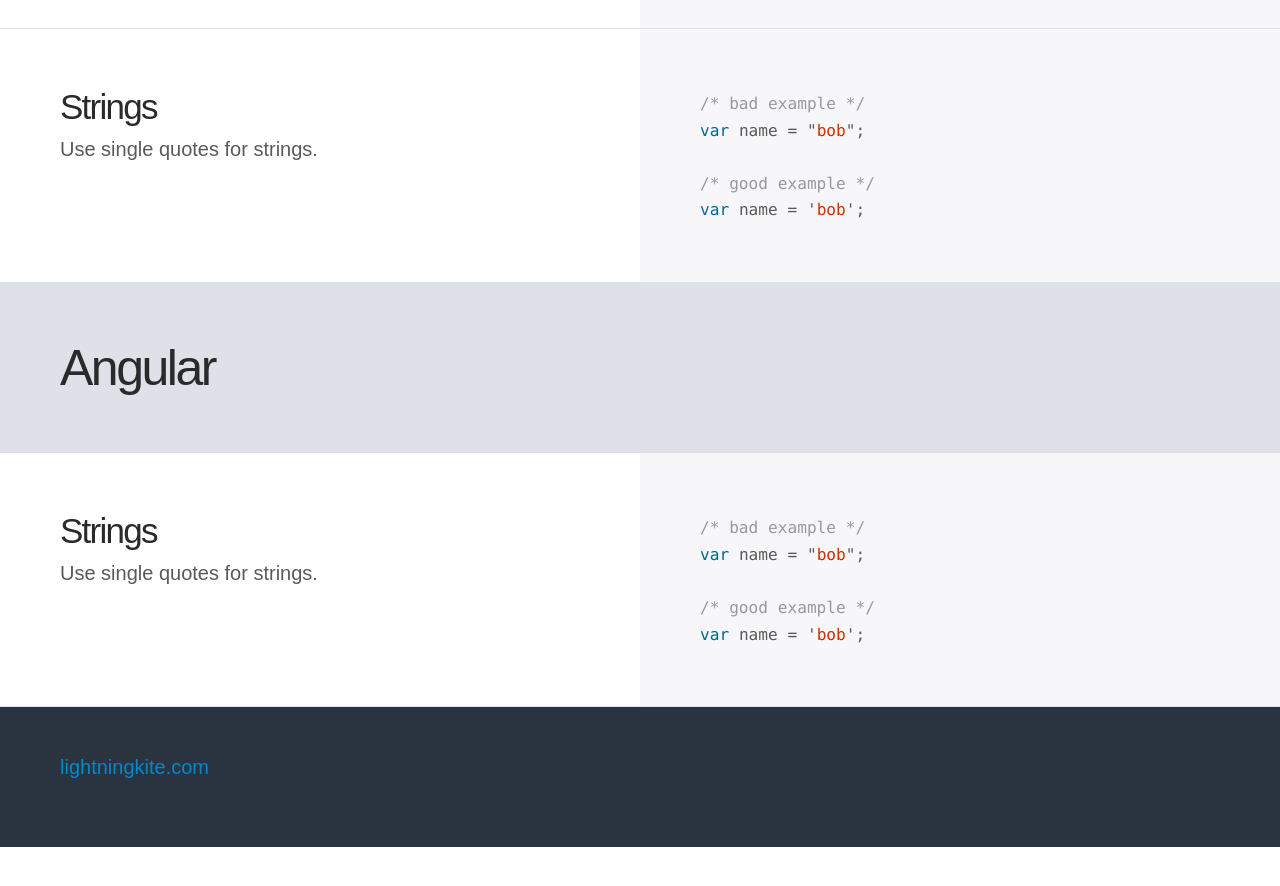
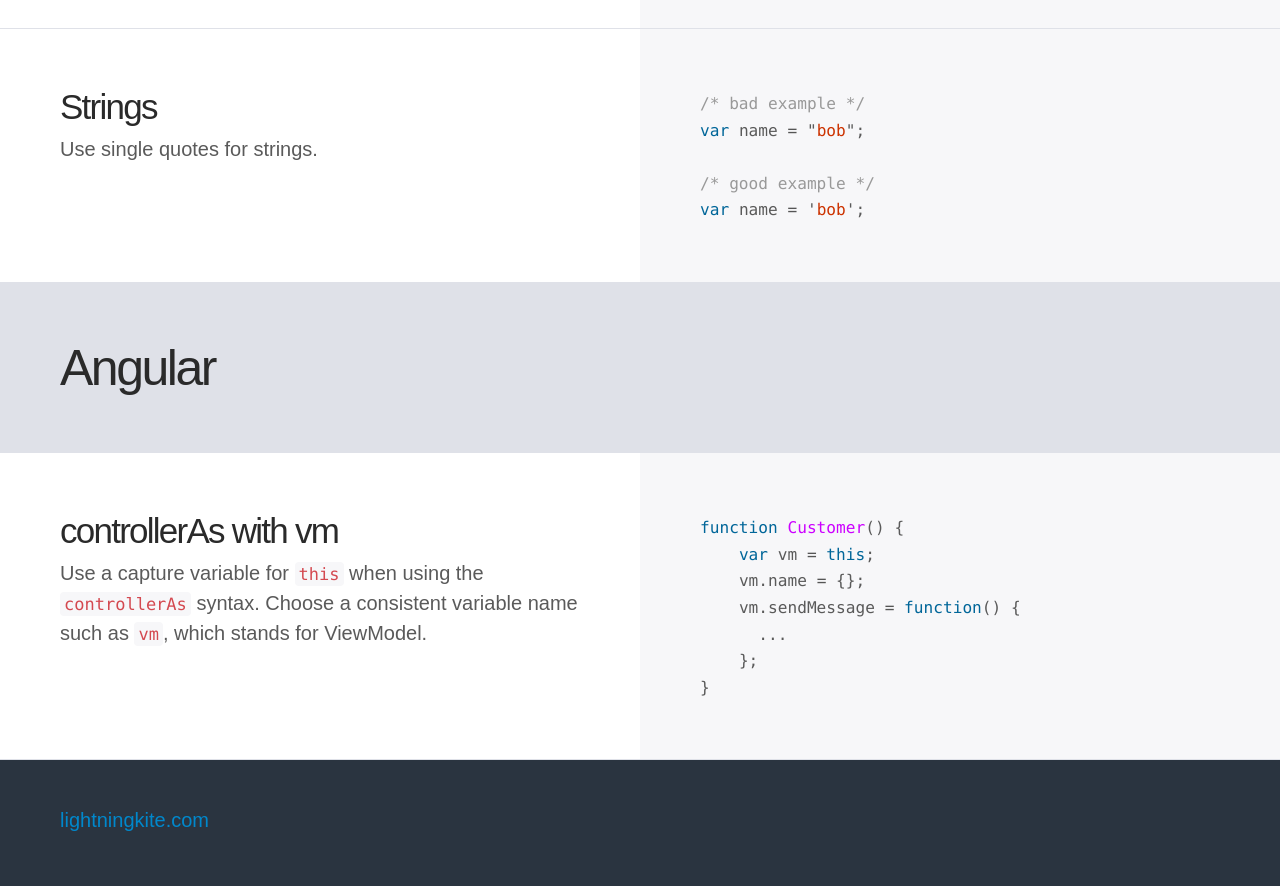
Before and after one commit to lightningkite/styles, a Jekyll site: the page built from angular/index.html, in a window 1280 px wide and 900 px high, scrolled down 1166 px. Shown: the top 886 px of the window. Built offline with Jekyll 4.4.1, drawn with Linux system fonts in a browser that asks for light colours; Markdown is read by kramdown in place of the engine named in the settings; before the commit the page ends 2013 px from its top, so only the background shows below that.

Commit message:
controllerAs with vm

```diff
--- /dev/null
+++ b/_includes/angular/controller-vm.js
@@ -0,0 +1,7 @@
+function Customer() {
+    var vm = this;
+    vm.name = {};
+    vm.sendMessage = function() {
+      ...
+    };
+}
--- a/angular/index.html
+++ b/angular/index.html
@@ -51,11 +51,11 @@ layout: default
     </div>
     <div class="section">
         <div class="col">
-            <h3>Strings</h3>
-            <p>Use single quotes for strings.</p>
+            <h3>controllerAs with vm</h3>
+            <p>Use a capture variable for <code>this</code> when using the <code>controllerAs</code> syntax. Choose a consistent variable name such as <code>vm</code>, which stands for ViewModel.</p>
         </div>
         <div class="col">
-            {% highlight js %}{% include js/quotes.js %}{% endhighlight %}
+            {% highlight js %}{% include angular/controller-vm.js %}{% endhighlight %}
         </div>
     </div>
 </div>
```
